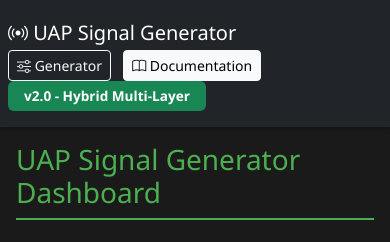
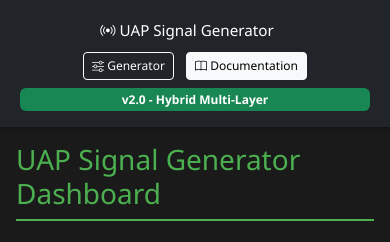
Before and after one commit to ddeveloper72/Ultrasonic_Sweep, a Flask app: page /documentation in a window 390 px wide. Shown: the top 242 px of the page. Run offline with Flask 3, Linux system fonts and the light colour scheme.

Commit message:
Optimize navbar for mobile - reduce padding, font sizes, and stack elements on small screens

```diff
--- a/templates/documentation.html
+++ b/templates/documentation.html
@@ -259,6 +259,51 @@
                 right: 2rem;
             }
         }
+
+        /* Mobile navbar optimization */
+        .navbar {
+            padding: 0.5rem 0.75rem;
+        }
+
+        .navbar .container-fluid {
+            flex-wrap: wrap;
+            gap: 0.5rem;
+        }
+
+        .navbar-brand {
+            font-size: 1rem !important;
+            margin-bottom: 0 !important;
+        }
+
+        .navbar .btn-sm {
+            font-size: 0.75rem;
+            padding: 0.25rem 0.5rem;
+        }
+
+        .navbar .badge {
+            font-size: 0.75rem;
+            padding: 0.35rem 0.5rem;
+        }
+
+        /* Stack navbar items on very small screens */
+        @media (max-width: 576px) {
+            .navbar .container-fluid {
+                justify-content: center;
+                text-align: center;
+            }
+
+            .navbar-brand {
+                width: 100%;
+                text-align: center;
+                font-size: 0.95rem !important;
+            }
+
+            .navbar .badge {
+                width: 100%;
+                display: block;
+                order: 3;
+            }
+        }
     </style>
 </head>
 
```
